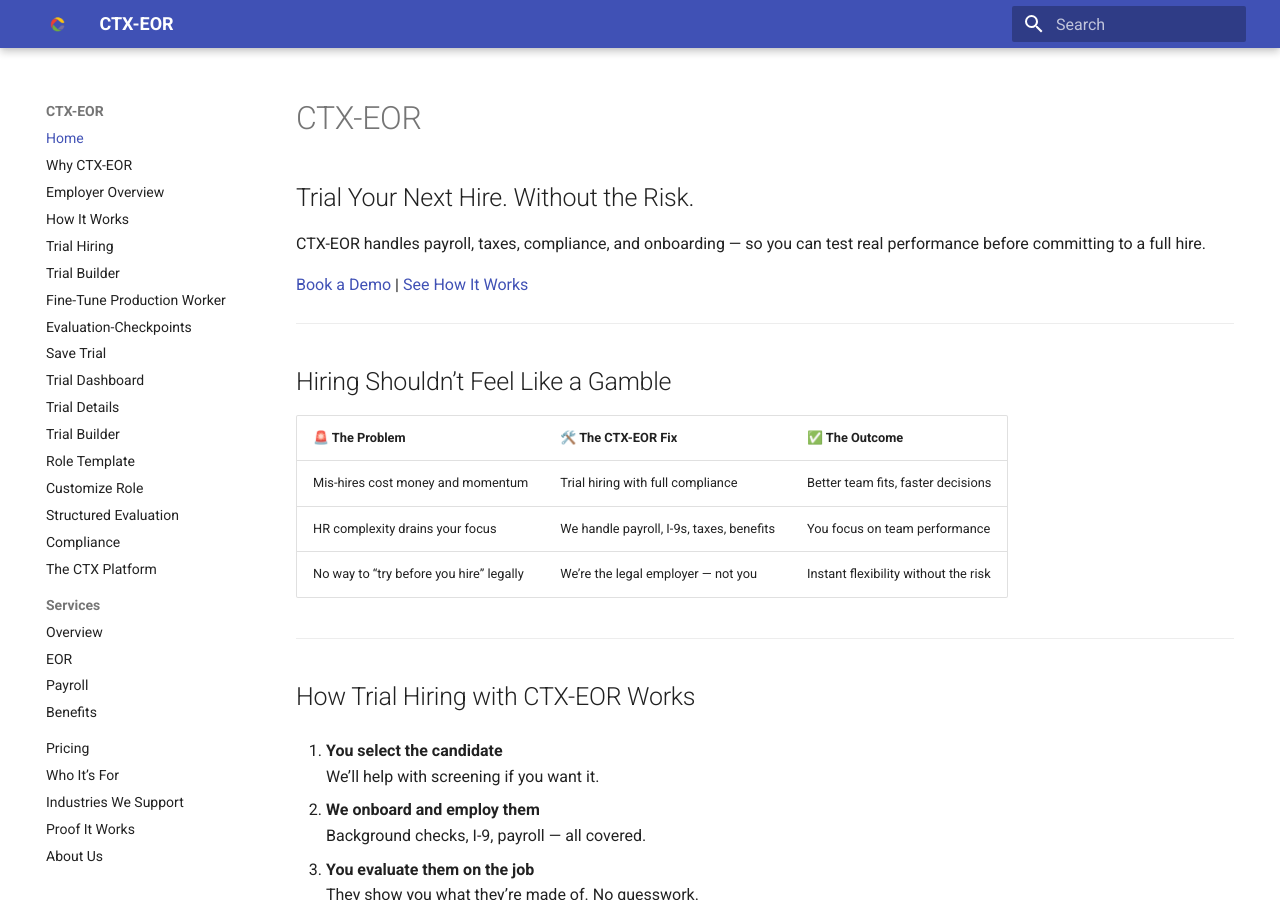
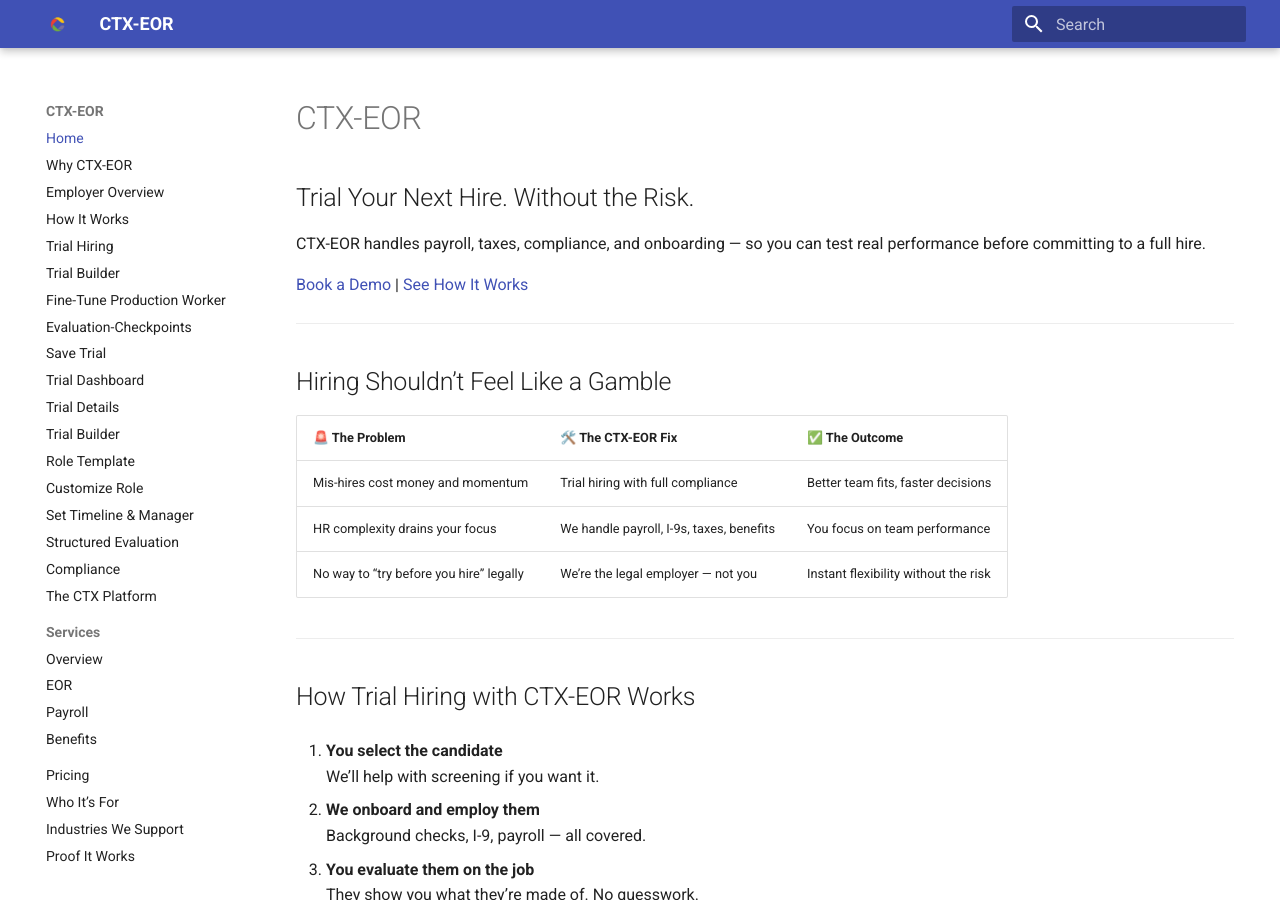
Before and after one commit to cirrusflyer275ds/ctx-eor-site, an MkDocs documentation site: the page built from docs/index.md, in a window 1280 px wide and 900 px high. Built offline with MkDocs 1.6.1 and Material for MkDocs 9.7.7, drawn with Linux system fonts in a browser that asks for light colours.

Commit message:
Update mkdocs.yml

```diff
--- a/mkdocs.yml
+++ b/mkdocs.yml
@@ -39,6 +39,7 @@ nav:
   - Trial Builder: trial-builder-step1.md
   - Role Template: trial-builder-step2.md
   - Customize Role: trial-builder-step3.md
+  - Set Timeline & Manager: trial-builder-step4.md
   - Structured Evaluation: structured-evaluation.md
   - Compliance: compliance.md
   - The CTX Platform: platform.md
```
